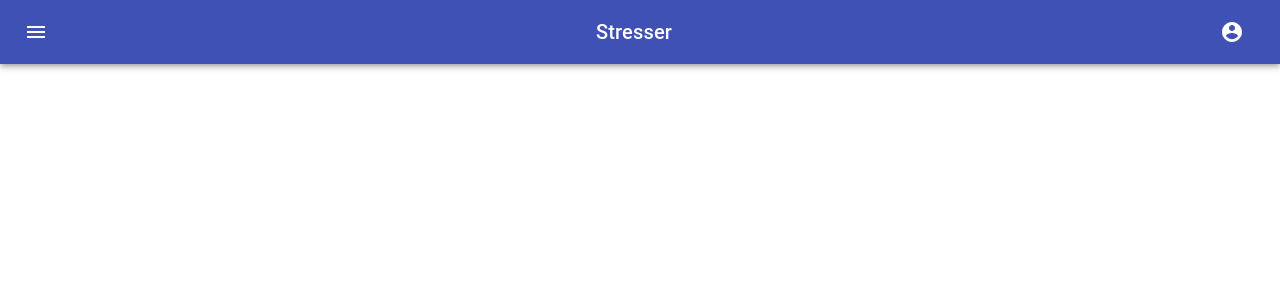
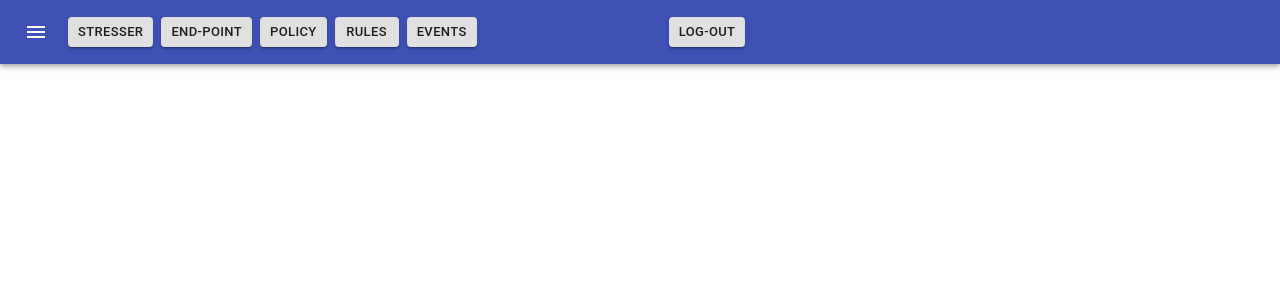
Before and after one commit to AvivShabtay/Stresser, a React (Create React App) app in the folder Management/packages/client/: page / in a window 1280 px wide. Shown: the top 300 px of the page. Built offline with nearby package versions, Linux system fonts and the light colour scheme.

Commit message:
Navbar Button+spacing

```diff
--- a/Management/packages/client/src/components/Nevigation/AppNavbar.js
+++ b/Management/packages/client/src/components/Nevigation/AppNavbar.js
@@ -1,14 +1,18 @@
 import React from "react";
 import AppBar from "@material-ui/core/AppBar";
 import Toolbar from "@material-ui/core/Toolbar";
-import Typography from "@material-ui/core/Typography";
+//import Typography from "@material-ui/core/Typography";
 import IconButton from "@material-ui/core/IconButton";
 import MenuIcon from "@material-ui/icons/Menu";
-import AccountCircle from "@material-ui/icons/AccountCircle";
+//import AccountCircle from "@material-ui/icons/AccountCircle";
 import MenuItem from "@material-ui/core/MenuItem";
 import Menu from "@material-ui/core/Menu";
+import Button from "@material-ui/core/Button";
+import Box from "@material-ui/core/Box";
+
 
 class AppNavbar extends React.Component {
+
   constructor() {
     super();
     this.state = {
@@ -28,7 +32,7 @@ class AppNavbar extends React.Component {
   render() {
     return (
       <React.Fragment>
-        <AppBar className="flex-grow" position="static">
+        <AppBar className="flex-grow " position="static" >
           <Toolbar>
             <IconButton
               edge="start"
@@ -39,10 +43,64 @@ class AppNavbar extends React.Component {
             >
               <MenuIcon />
             </IconButton>
-            <Typography variant="h6" className="flex-grow">
-              Stresser
-            </Typography>
-            <IconButton
+            <Box
+              className="ml-2 mr-1">
+                <Button
+                  size = "small"
+                  variant="contained"
+                >
+                  Stresser
+                </Button>
+            </Box>
+            <Box
+              className="mx-1">
+              <Button
+                size = "small"
+                variant="contained"
+              >
+                End-point
+              </Button>
+            </Box>
+            <Box
+             className="mx-1" >
+              <Button
+                size = "small"
+                variant="contained"
+              >
+                Policy
+              </Button>
+            </Box>
+            <Box
+              className="mx-1">
+              <Button
+                size = "small"
+               variant="contained"
+              >
+                Rules
+              </Button>
+            </Box>
+            <Box
+              className=" ml-1 mr-32"  >
+              <Button
+
+                size = "small"
+                variant="contained"
+                >
+                Events
+              </Button>
+            </Box>
+            <Box
+             className="ml-16" >
+               <Button
+                size = "small"
+                variant="contained"
+              >
+                Log-out
+              </Button>
+            </Box>
+
+
+            {/* <IconButton
               aria-label="account of current user"
               aria-controls="menu-appbar"
               aria-haspopup="true"
@@ -50,7 +108,7 @@ class AppNavbar extends React.Component {
               color="inherit"
             >
               <AccountCircle />
-            </IconButton>
+            </IconButton> */}
             <Menu
               id="menu-appbar"
               anchorEl={this.state.anchorEl}
```
